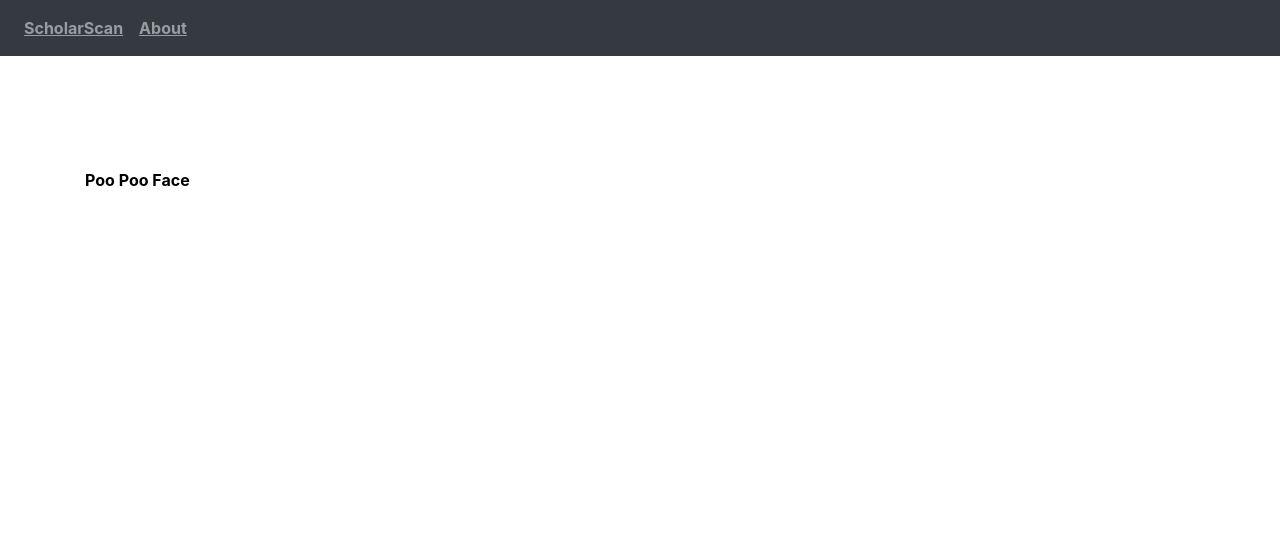
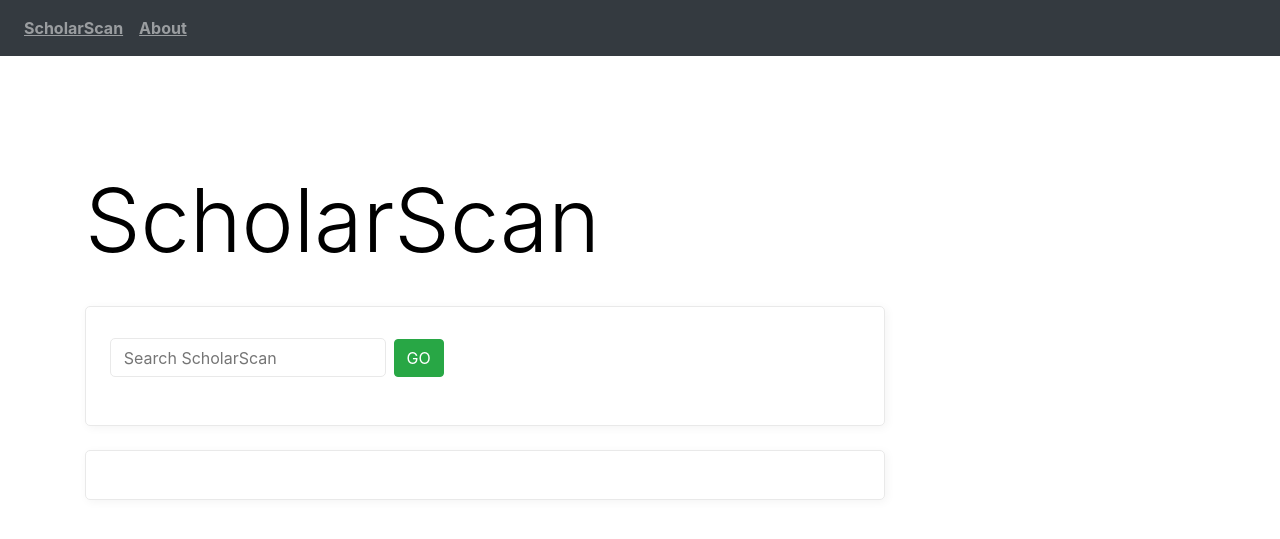
Before and after one commit to lukeradice/ScholarScan, a Flask app: page / in a window 1280 px wide. Shown: the top 539 px of the page. Run offline with Flask 2, Linux system fonts and the light colour scheme; some libraries are stand-ins or nearby versions.

Commit message:
some work on main.html, starting to create the active web forms that will be the search bar and filters

```diff
--- a/website/templates/main.html
+++ b/website/templates/main.html
@@ -3,5 +3,22 @@
 {% block title %} ScholarScan {% endblock %}
 
 {% block content %}
-<strong> Poo Poo Face </strong>
+<h1 class="display-2"> ScholarScan </h1>
+<br />
+<form class="form-inline" method="POST">
+    <div class = "form-group">
+        <input
+            class=".form-control-lg"
+            name="search"
+            id="search"
+            placeholder="Search ScholarScan"
+            maxlength="40"
+        />
+    </div>
+    <button type="submit" class="btn btn-success ml-2 mb-4">GO</button>
+</form>
+<br />
+<form class=""
+
+
 {% endblock %}
```
